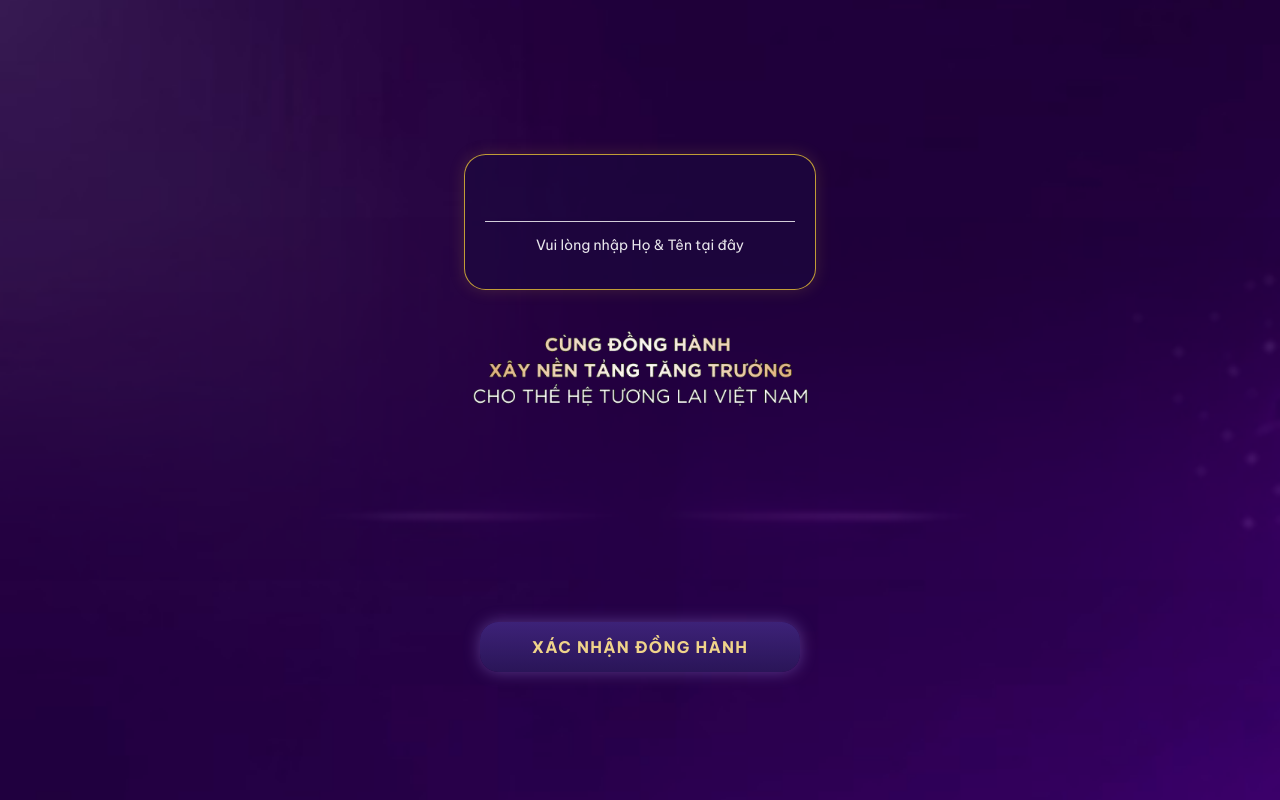
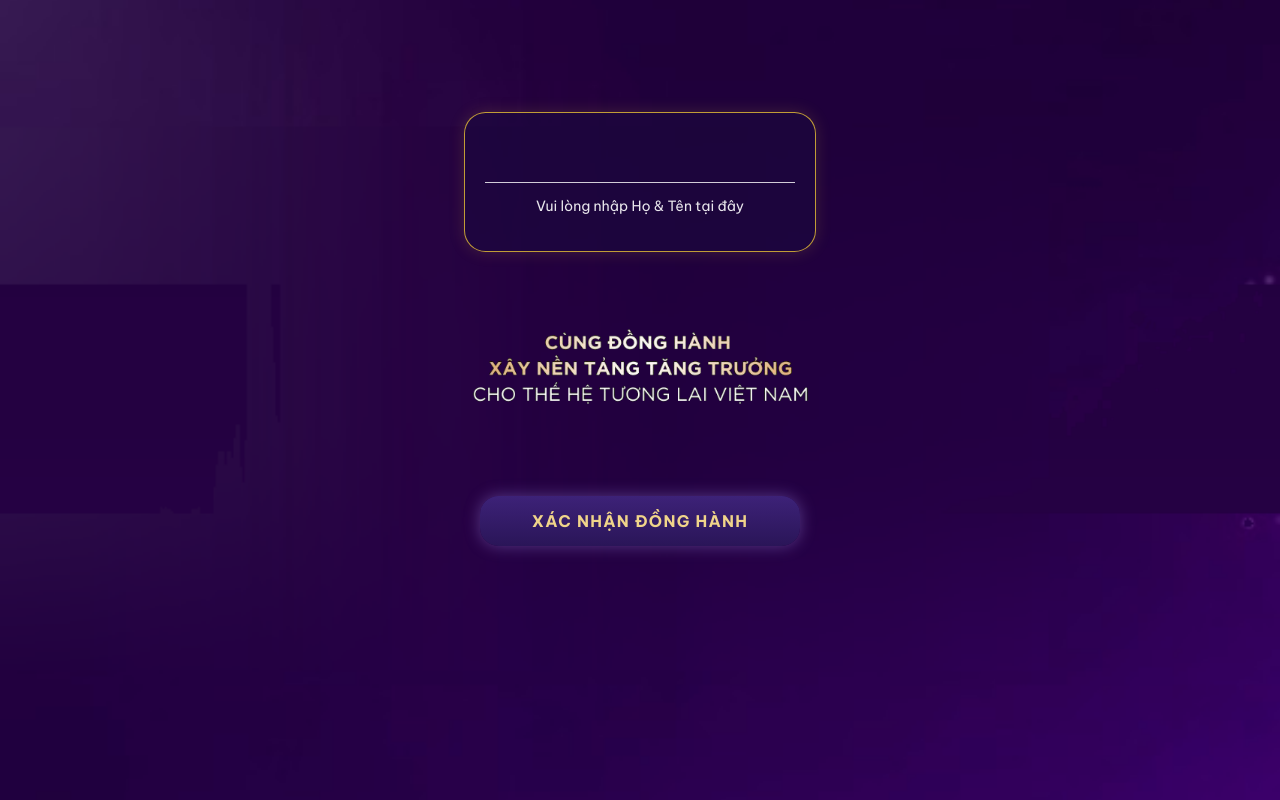
Before and after one commit to dongnnh2112work/Trinity-Abbott, a Next.js app in the folder Abbott/: page / in a window 1280 px wide. Built offline with nearby package versions, Linux system fonts and the light colour scheme.

Commit message:
Fix Scene 1 spacing and clean leftover background streaks.
Balance input, slogan, and button like the mockup instead of pinning the CTA to the bottom.

Co-authored-by: Cursor <cursoragent@cursor.com>

```diff
--- a/Abbott/src/components/Scene1.tsx
+++ b/Abbott/src/components/Scene1.tsx
@@ -64,12 +64,14 @@ export function Scene1({ onConfirm }: Scene1Props) {
     >
       <form
         onSubmit={handleSubmit}
-        className="relative flex h-full w-full flex-col items-center px-[10%] pt-[12%] pb-[10%]"
+        className="relative h-full w-full"
         noValidate
       >
+        {/* Input — theo mockup ~16% */}
+        <div className="absolute top-[14%] left-[12%] right-[12%] z-[2]">
           <NameFrame
             tone="gold"
-          className="flex w-full max-w-[22rem] min-h-[8.5rem] flex-col justify-center px-5 py-5"
+            className="mx-auto flex min-h-[8.75rem] w-full max-w-[22rem] flex-col justify-center px-5 py-5"
           >
             <label className="sr-only" htmlFor="guest-name">
               Họ & Tên
@@ -100,13 +102,18 @@ export function Scene1({ onConfirm }: Scene1Props) {
               Vui lòng nhập Họ &amp; Tên tại đây
             </p>
             {error ? (
-            <p className="mt-2 text-center text-[11px] text-amber-200" role="alert">
+              <p
+                className="mt-2 text-center text-[11px] text-amber-200"
+                role="alert"
+              >
                 {error}
               </p>
             ) : null}
           </NameFrame>
+        </div>
 
-        <div className="mt-8 flex w-full justify-center">
+        {/* Slogan — giữa màn ~42% */}
+        <div className="absolute top-[40%] left-[10%] right-[10%] z-[1] flex justify-center">
           <Image
             src="/assets/scene1/slogan-crop.png"
             alt="Cùng đồng hành xây nền tảng tăng trưởng cho thế hệ tương lai Việt Nam"
@@ -117,13 +124,14 @@ export function Scene1({ onConfirm }: Scene1Props) {
           />
         </div>
 
-        <div className="flex-1" aria-hidden />
-
+        {/* Button — ~62%, không đẩy sát đáy */}
+        <div className="absolute top-[62%] left-[14%] right-[14%] z-[2] flex justify-center">
           <GlowButton
             type="submit"
             label="Xác nhận đồng hành"
             className="max-w-[18.5rem] rounded-[1.15rem] py-3.5"
           />
+        </div>
       </form>
     </MobileStage>
   );
```
Also changed, not shown: Abbott/public/assets/scene1/bg.png. Lines whose indentation alone changed are shown as unchanged.
